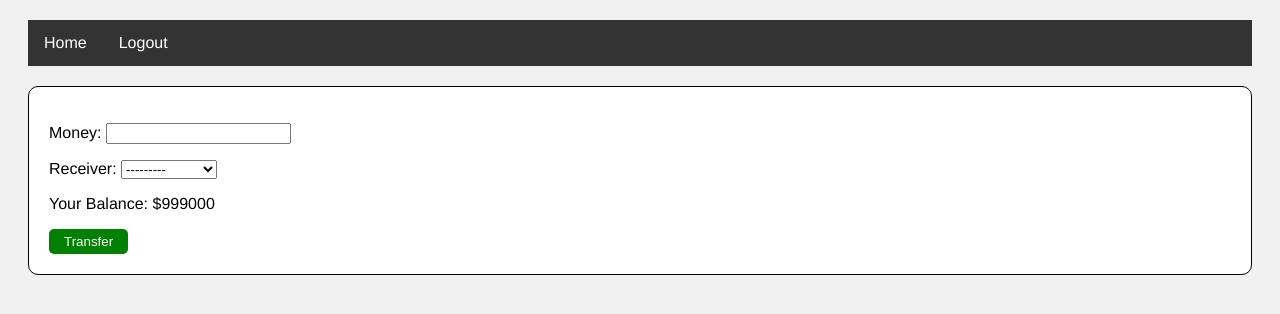
After one commit to ChuyiCrack/DJANGO_BANK2.0, a Django app: page /transfer/ in a window 1280 px wide. The commit adds this page. Shown: the top 314 px of the page. Run offline with Django 5.2, Linux system fonts and the light colour scheme; a user stored in the database is signed in; data comes from the database, SQL or seed files in the repository; both versions use the stored data as it was after the commit.

Commit message:
Checkpoint for any problem that can occur

```diff
--- a/app1/admin.py
+++ b/app1/admin.py
@@ -1,5 +1,6 @@
 from django.contrib import admin
-from .models import Bank_Account,Movement
+from .models import Bank_Account,Movement,Transfer
 
 admin.site.register(Movement)
 admin.site.register(Bank_Account)
+admin.site.register(Transfer)
--- a/app1/forms.py
+++ b/app1/forms.py
@@ -1,6 +1,7 @@
 from django import forms
 from django.contrib.auth.forms import UserCreationForm
 from django.contrib.auth.models import User
+from .models import Transfer
 
 class CustomUserCreationForm(UserCreationForm):
     class Meta:
@@ -12,3 +13,8 @@ class CustomUserCreationForm(UserCreationForm):
         super().__init__(*args, **kwargs)
         for field_name in self.fields:
             self.fields[field_name].help_text = ''
+
+class TransferCreationForm(forms.ModelForm):
+    class Meta:
+        model = Transfer
+        fields=('money','receiver')
--- a/app1/models.py
+++ b/app1/models.py
@@ -10,6 +10,13 @@ class Movement(models.Model):
     def __str__(self):
         return self.Type_Movement
 
+class Transfer(Movement):
+    owner=models.ForeignKey(User,on_delete=models.CASCADE,related_name='owner')
+    receiver=models.ForeignKey(User,on_delete=models.CASCADE,related_name='receiver')
+
+    def __str__(self):
+        return self.owner.username
+
 class Bank_Account(models.Model):
     owner=models.ForeignKey(User,on_delete=models.CASCADE)
     balance=models.IntegerField()
--- a/app1/templates/deposit.html
+++ b/app1/templates/deposit.html
@@ -1,5 +1,8 @@
 {% include 'navbar.html' %}
 <style>
+    *{
+        font-family:'Franklin Gothic Medium', 'Arial Narrow', Arial, sans-serif ;
+    }
     form {
         margin: 20px;
         padding: 20px;
--- a/app1/templates/home.html
+++ b/app1/templates/home.html
@@ -12,6 +12,7 @@
         <a href="{% url 'withdraw' %}">Withdraw</a>
         <a href="{% url 'deposit' %}">Deposit</a>
         <a href="{% url 'status' %}">Status</a>
+        <a href="{% url 'transfer' %}">Transfer</a>
     </div>
 </body>
 </html>
@@ -19,6 +20,7 @@
 <style>
     body{
         background-color: #f1f1f1;
+        font-family:'Franklin Gothic Medium', 'Arial Narrow', Arial, sans-serif ;
     }
     h1{
         text-align: center;
@@ -38,4 +40,7 @@
         text-align: center;
         color: #333;
     }
+    nav{
+        margin: 20px;
+    }
 </style>
--- /dev/null
+++ b/app1/templates/transfer.html
@@ -0,0 +1,45 @@
+<!DOCTYPE html>
+<html lang="en">
+<head>
+    <meta charset="UTF-8">
+    <meta name="viewport" content="width=device-width, initial-scale=1.0">
+    <title>Transfer</title>
+    <style>
+        body {
+            background-color: #f1f1f1;
+            font-family: 'Franklin Gothic Medium', 'Arial Narrow', Arial, sans-serif;
+        }
+        nav {
+            margin: 20px;
+        }
+        form {
+            margin: 20px;
+            padding: 20px;
+            background-color: white;
+            border-radius: 10px;
+            border: 1px solid black;
+        }
+        button[type="submit"] {
+            background-color: green;
+            color: white;
+            padding: 5px 15px;
+            border: none;
+            border-radius: 5px;
+            cursor: pointer;
+        }
+        button[type="submit"]:hover {
+            background-color: darkgreen;
+        }
+    </style>
+</head>
+<body>
+    {% include 'navbar.html' %}
+
+    <form method="post">
+        {% csrf_token %}
+        {{form.as_p}}
+        <p>Your Balance: ${{user.balance}}</p>
+        <button type="submit">Transfer</button>
+    </form>
+</body>
+</html>
--- a/app1/urls.py
+++ b/app1/urls.py
@@ -11,4 +11,5 @@ urlpatterns = [
     path('withdraw/',views.withdraw,name='withdraw'),
     path('deposit/',views.deposit,name='deposit'),
     path('info/<int:pk>',views.inf_movement,name='info'),
+    path('transfer/',views.transfer,name='transfer'),
 ]
--- a/app1/views.py
+++ b/app1/views.py
@@ -1,11 +1,10 @@
 from django.shortcuts import render,redirect
-from .forms import CustomUserCreationForm
+from .forms import CustomUserCreationForm,TransferCreationForm
 from django.contrib.auth import login,logout
 from django.contrib.auth.forms import AuthenticationForm
 from .models import Bank_Account
 from django.contrib.auth.decorators import login_required
 from django.contrib import messages
-
 def index(request):
     if request.method=='POST':
         form=AuthenticationForm(data=request.POST)
@@ -16,6 +15,8 @@ def index(request):
 
     else:
         form=AuthenticationForm()
+        if request.user.is_authenticated:
+            return redirect('home')
 
     context={
         'form':form
@@ -41,7 +42,7 @@ def register(request):
     return render(request,'register.html',context)
 
 
-
+@login_required
 def home(request):
 
     context={
@@ -112,3 +113,42 @@ def inf_movement(request,pk):
         'movement':Movement,
     }
     return render(request,'inf_mov.html',context)
+
+
+def transfer(request):
+    user=Bank_Account.objects.get(owner=request.user)
+    if request.method=='POST':
+        Money=request.POST['money']
+        if int(Money)>user.balance:
+            messages.error(request,'You dont have enough money')
+            return redirect('transfer')
+
+        elif int(Money)<=0:
+            messages.error(request,'You cant transfer negative numbers or zero')
+            return redirect('transfer')
+
+        else:
+            form=TransferCreationForm(request.POST)
+            if form.is_valid():
+                transfer=form.save(commit=False)
+                transfer.owner=request.user
+                transfer.Type_Movement="Transfer"
+                transfer.receiver.balance+=int(Money)
+                user.balance-=int(Money)
+                user.movements.add(transfer)
+                user.save()
+                transfer.save()
+                return redirect('status')
+
+
+
+    else:
+        form=TransferCreationForm()
+
+
+    context={
+        'form':form,
+        'user':user,
+    }
+
+    return render(request,'transfer.html',context)
```
Also changed, not shown: app1/templates/status.html (+8 -3 lines), app1/templates/withdraw.html (+17 -1 lines), app1/migrations/0006_transfer.py (added), db.sqlite3.
